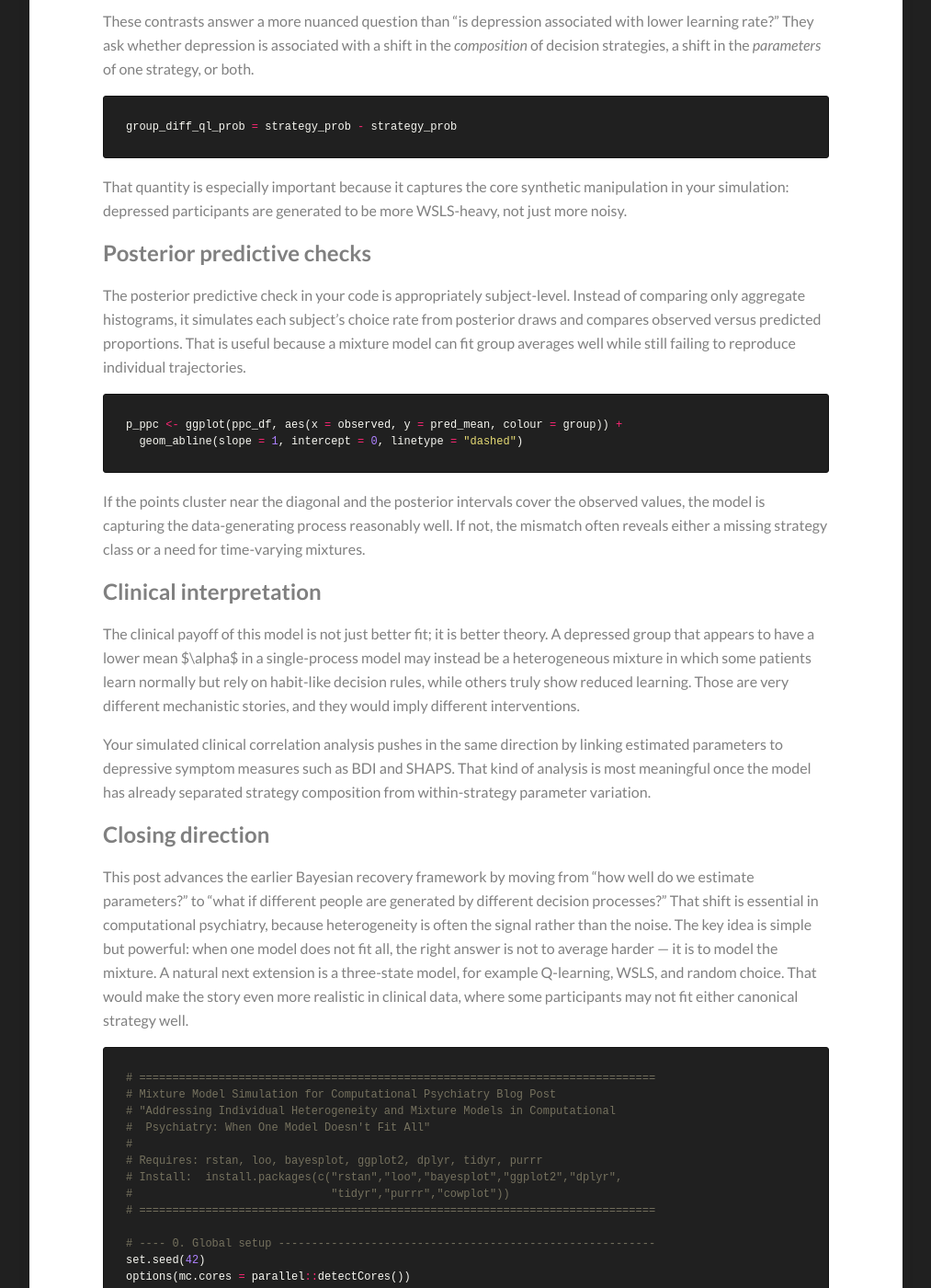
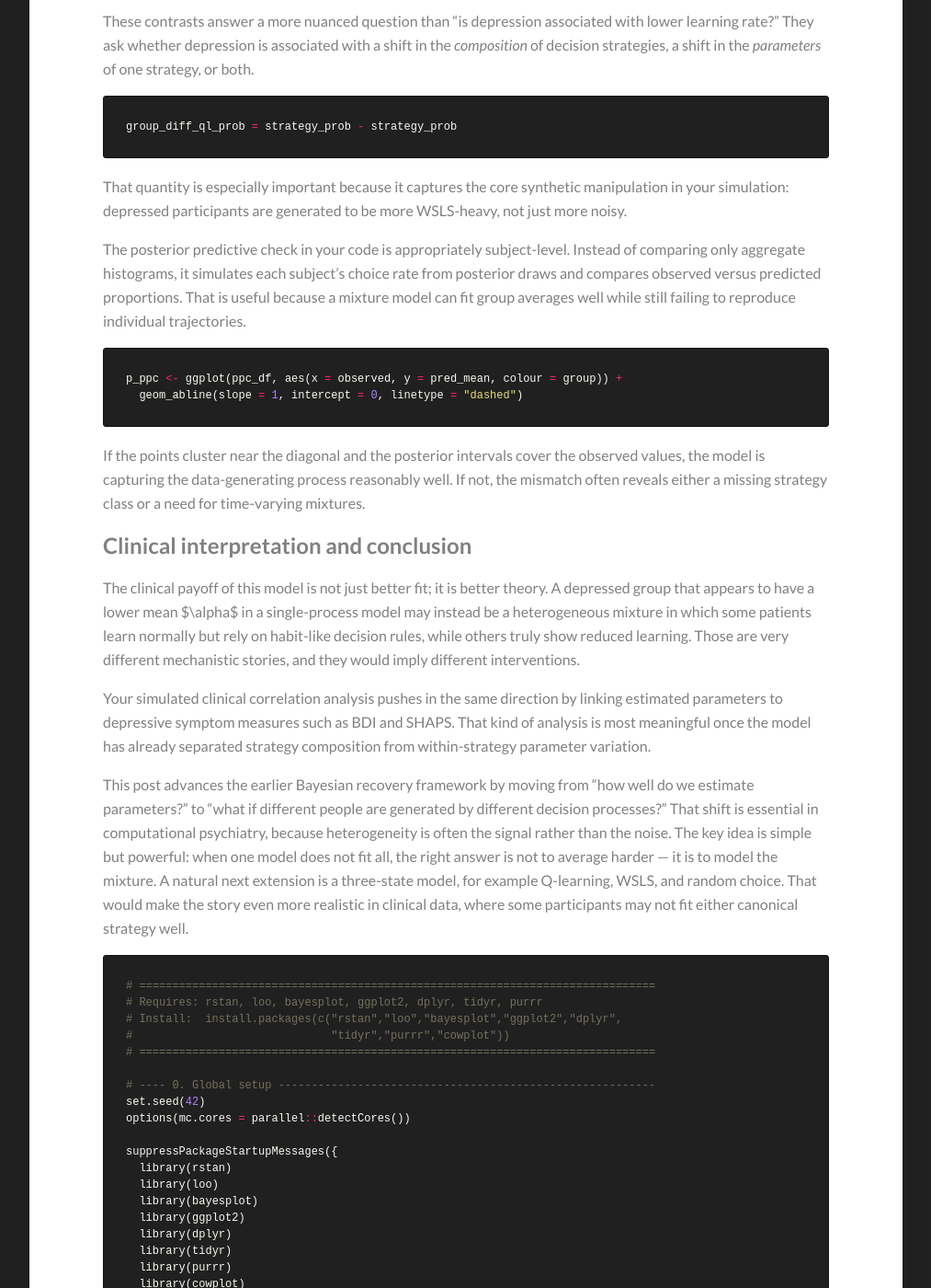
Before and after one commit to Kamran-Afzali/Kamran-Afzali.github.io, a Jekyll site: the page built from _posts/2027-02-24-Q-Learning_DEP_5.md, in a window 1280 px wide and 1400 px high, scrolled down 3243 px. Shown: the whole window at 92% size, without its empty margins (133-1146 px from the left). Built offline with Jekyll 4.4.1, drawn with Linux system fonts in a browser that asks for light colours; our own code applies the rules of GitHub Pages for plain Markdown files; formulas are drawn with MathJax 3; some of the changed text lies outside the part shown.

Commit message:
Update 2027-02-24-Q-Learning_DEP_5.md

````diff
--- a/_posts/2027-02-24-Q-Learning_DEP_5.md
+++ b/_posts/2027-02-24-Q-Learning_DEP_5.md
@@ -104,8 +104,6 @@ group_diff_ql_prob = strategy_prob - strategy_prob
 
 That quantity is especially important because it captures the core synthetic manipulation in your simulation: depressed participants are generated to be more WSLS-heavy, not just more noisy.
 
-## Posterior predictive checks
-
 The posterior predictive check in your code is appropriately subject-level. Instead of comparing only aggregate histograms, it simulates each subject’s choice rate from posterior draws and compares observed versus predicted proportions. That is useful because a mixture model can fit group averages well while still failing to reproduce individual trajectories.
 
 ```r
@@ -115,16 +113,11 @@ p_ppc <- ggplot(ppc_df, aes(x = observed, y = pred_mean, colour = group)) +
 
 If the points cluster near the diagonal and the posterior intervals cover the observed values, the model is capturing the data-generating process reasonably well. If not, the mismatch often reveals either a missing strategy class or a need for time-varying mixtures.
 
-## Clinical interpretation
+## Clinical interpretation and conclusion
 
 The clinical payoff of this model is not just better fit; it is better theory. A depressed group that appears to have a lower mean $\alpha$ in a single-process model may instead be a heterogeneous mixture in which some patients learn normally but rely on habit-like decision rules, while others truly show reduced learning. Those are very different mechanistic stories, and they would imply different interventions.
 
 Your simulated clinical correlation analysis pushes in the same direction by linking estimated parameters to depressive symptom measures such as BDI and SHAPS. That kind of analysis is most meaningful once the model has already separated strategy composition from within-strategy parameter variation.
-
-
-
-
-## Closing direction
 
 This post advances the earlier Bayesian recovery framework by moving from “how well do we estimate parameters?” to “what if different people are generated by different decision processes?” That shift is essential in computational psychiatry, because heterogeneity is often the signal rather than the noise. The key idea is simple but powerful: when one model does not fit all, the right answer is not to average harder — it is to model the mixture. A natural next extension is a three-state model, for example Q-learning, WSLS, and random choice. That would make the story even more realistic in clinical data, where some participants may not fit either canonical strategy well.
 
@@ -156,10 +149,6 @@ This post advances the earlier Bayesian recovery framework by moving from “how
 
 ```r
 # ==============================================================================
-# Mixture Model Simulation for Computational Psychiatry Blog Post
-# "Addressing Individual Heterogeneity and Mixture Models in Computational
-#  Psychiatry: When One Model Doesn't Fit All"
-#
 # Requires: rstan, loo, bayesplot, ggplot2, dplyr, tidyr, purrr
 # Install:  install.packages(c("rstan","loo","bayesplot","ggplot2","dplyr",
 #                              "tidyr","purrr","cowplot"))
````
Also changed, not shown: other parts of _posts/2027-02-24-Q-Learning_DEP_5.md (+1 -1 lines).
